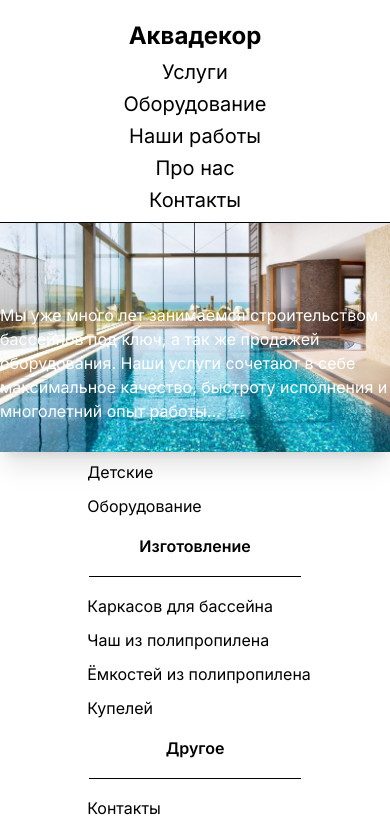
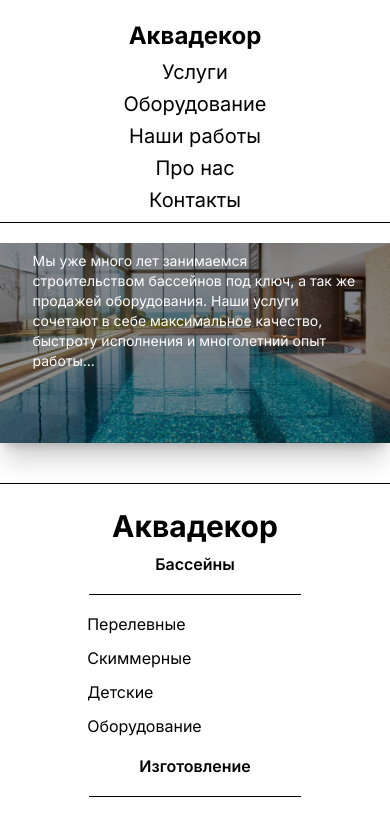
Before and after one commit to aftelnes/Aquadecor, a Next.js app: page /about in a window 390 px wide. Shown: the top 817 px of the page. Built offline with nearby package versions, Linux system fonts and the light colour scheme.

Commit message:
add mobile adaptive in about page

```diff
--- a/app/about/page.tsx
+++ b/app/about/page.tsx
@@ -14,29 +14,30 @@ const AboutUs = () => {
     <div className={pageStyle.pageStyle}>
       <hr className={pageStyle.pageHr} />
       <div
-        className="relative element-animation shadow-xl shadow-grey-300 container mb-10 m-auto
+        className="relative flex element-animation shadow-xl shadow-grey-300 mb-10 m-auto container mt-5
+        h-[200px] justify-center
       xl:h-[600px]
       lg:h-[450px]
       md:h-[400px]"
       >
         <img
           src={main_img.src}
-          className="absolute shadow-xl
+          className="absolute shadow-xl h-[200px] container
           xl:h-[600px] xl:w-full
           lg:h-[450px] lg:w-full
           md:h-[400px] md:w-full"
         />
         <div
-          className="absolute w-full bg-black opacity-45
+          className="absolute w-full bg-black opacity-45 h-[200px] container
         xl:h-[600px]
         lg:h-[450px]
         md:h-[400px]"
         ></div>
         <p
-          className="absolute text-white mt-20
-        xl:text-3xl xl:w-[900px] xl:ml-[150px]
-        lg:text-2xl lg:w-[800px] lg:ml-[50px]
-        md:text-xl md:w-[650px] md:ml-[50px]
+          className="absolute text-white mt-2 container w-10/12 text-sm
+        xl:text-3xl xl:w-[900px] xl:mt-20
+        lg:text-2xl lg:w-[800px] lg:mt-16
+        md:text-xl md:w-[650px] md:mt-14
         "
         >
           Мы уже много лет занимаемся строительством бассейнов под ключ, а так
```
